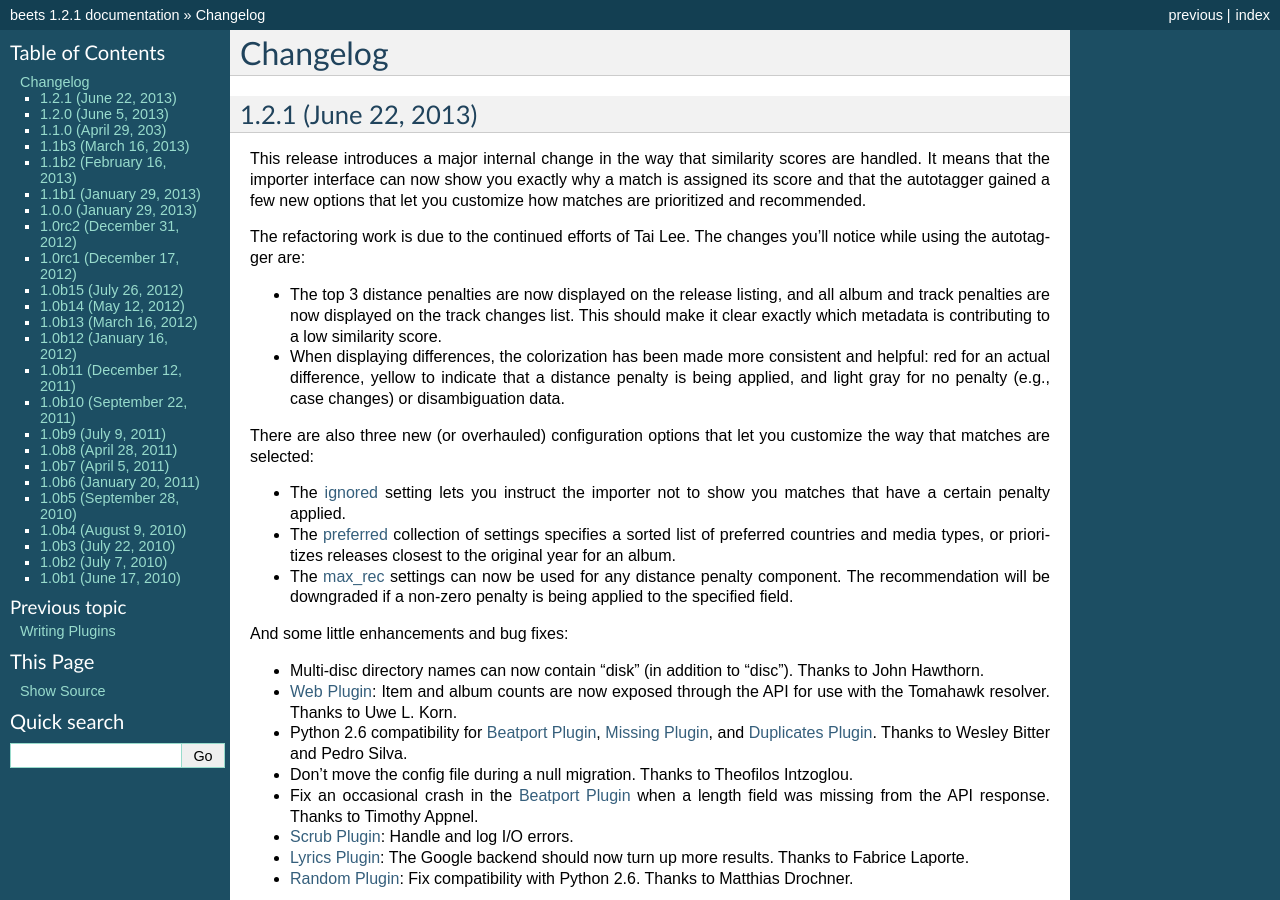
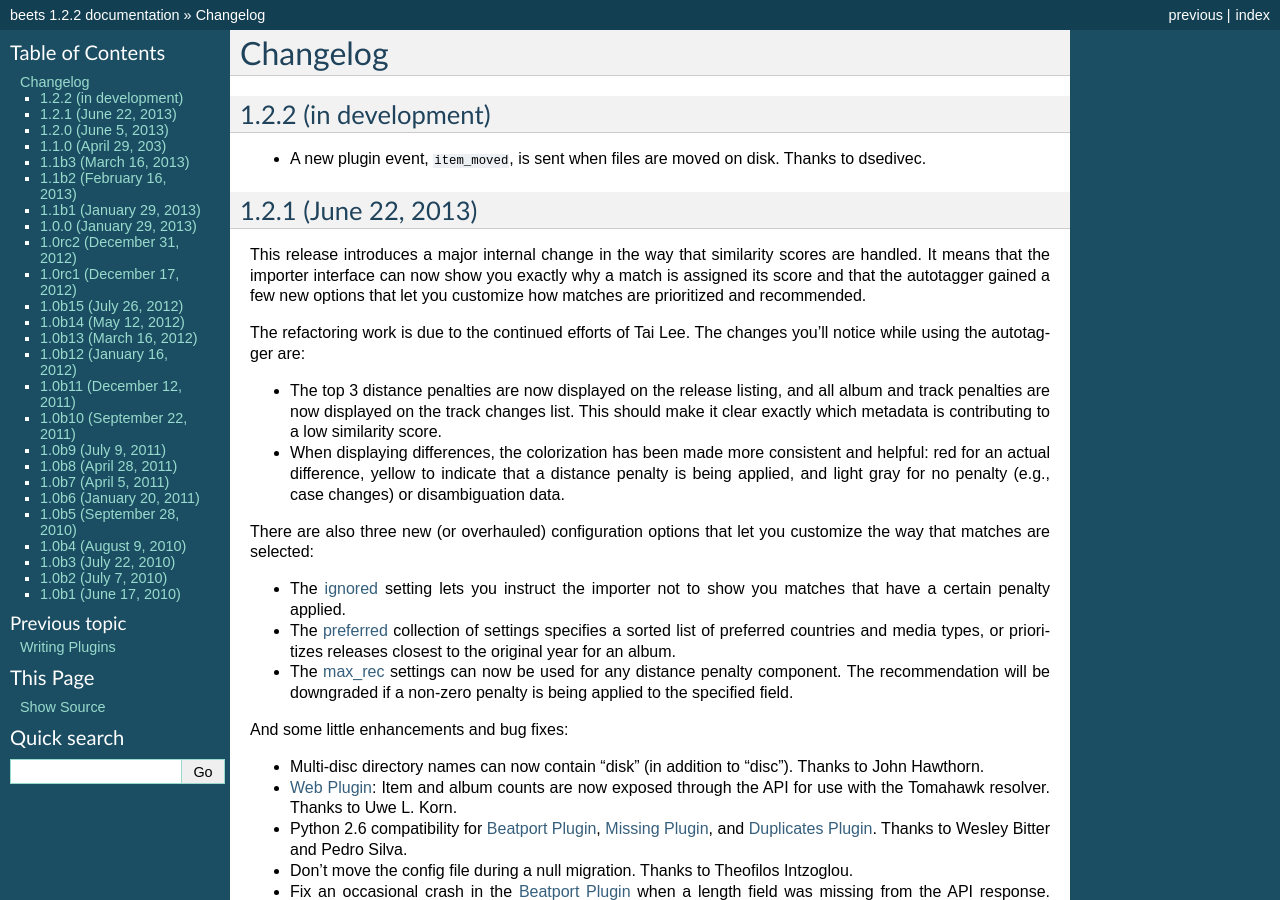
Before and after one commit to google-code-export/beets, a Sphinx documentation site: the page built from docs/changelog.rst, in a window 1280 px wide and 900 px high. Built offline with Sphinx 7.4.7, drawn with Linux system fonts in a browser that asks for light colours; some of the changed text lies outside the part shown.

Commit message:
changelog for #335, version bump

```diff
--- a/beets/__init__.py
+++ b/beets/__init__.py
@@ -12,7 +12,7 @@
 # The above copyright notice and this permission notice shall be
 # included in all copies or substantial portions of the Software.
 
-__version__ = '1.2.1'
+__version__ = '1.2.2'
 __author__ = 'Adrian Sampson <adrian@radbox.org>'
 
 import beets.library
--- a/docs/changelog.rst
+++ b/docs/changelog.rst
@@ -1,5 +1,12 @@
 Changelog
 =========
+
+1.2.2 (in development)
+----------------------
+
+* A new plugin event, ``item_moved``, is sent when files are moved on disk.
+  Thanks to dsedivec.
+
 
 1.2.1 (June 22, 2013)
 ---------------------
--- a/docs/conf.py
+++ b/docs/conf.py
@@ -13,7 +13,7 @@
 copyright = u'2012, Adrian Sampson'
 
 version = '1.2'
-release = '1.2.1'
+release = '1.2.2'
 
 pygments_style = 'sphinx'
 
--- a/setup.py
+++ b/setup.py
@@ -42,7 +42,7 @@
     shutil.copytree(os.path.join(docdir, '_build', 'man'), mandir)
 
 setup(name='beets',
-      version='1.2.1',
+      version='1.2.2',
       description='music tagger and library organizer',
       author='Adrian Sampson',
       author_email='adrian@radbox.org',
```
